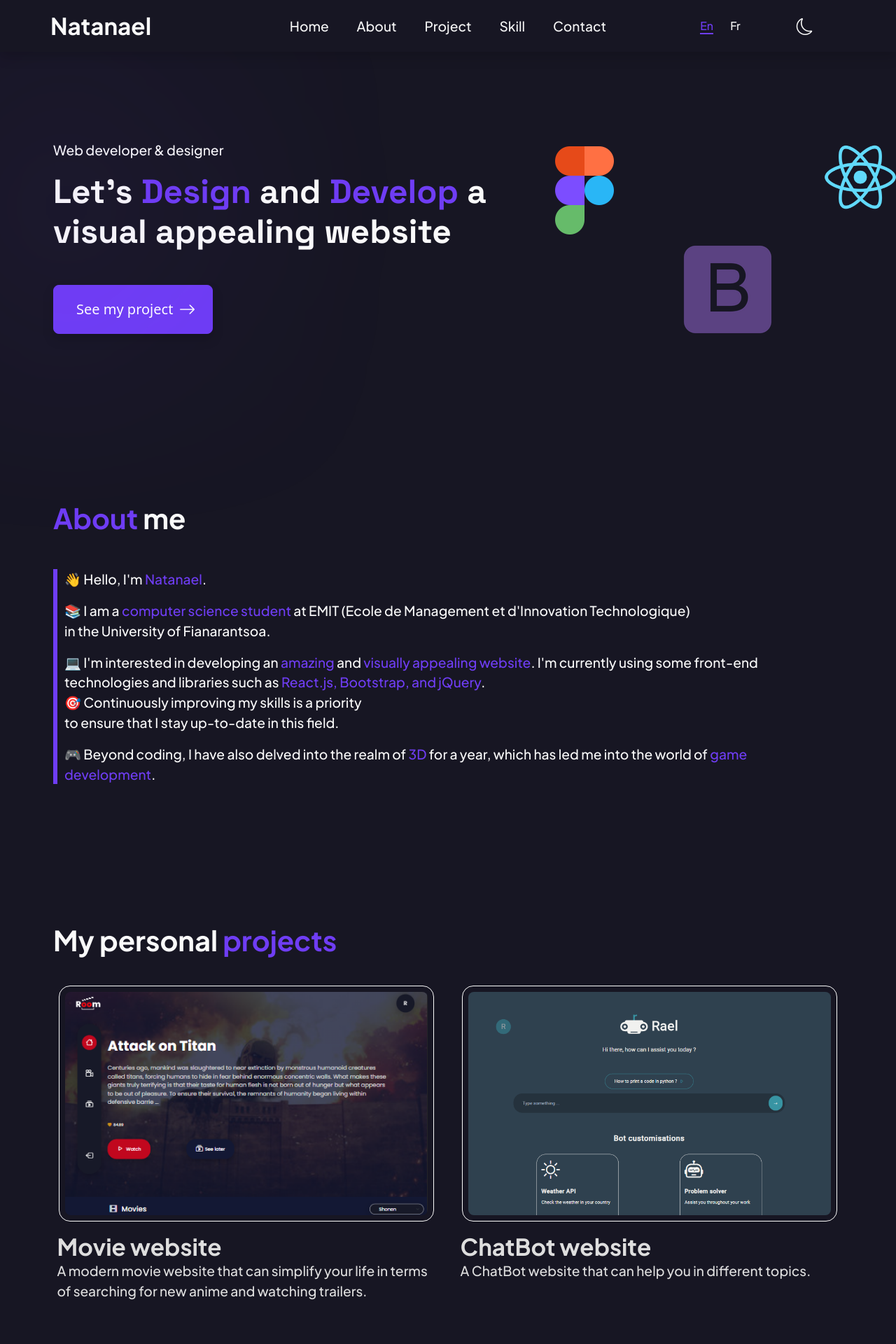
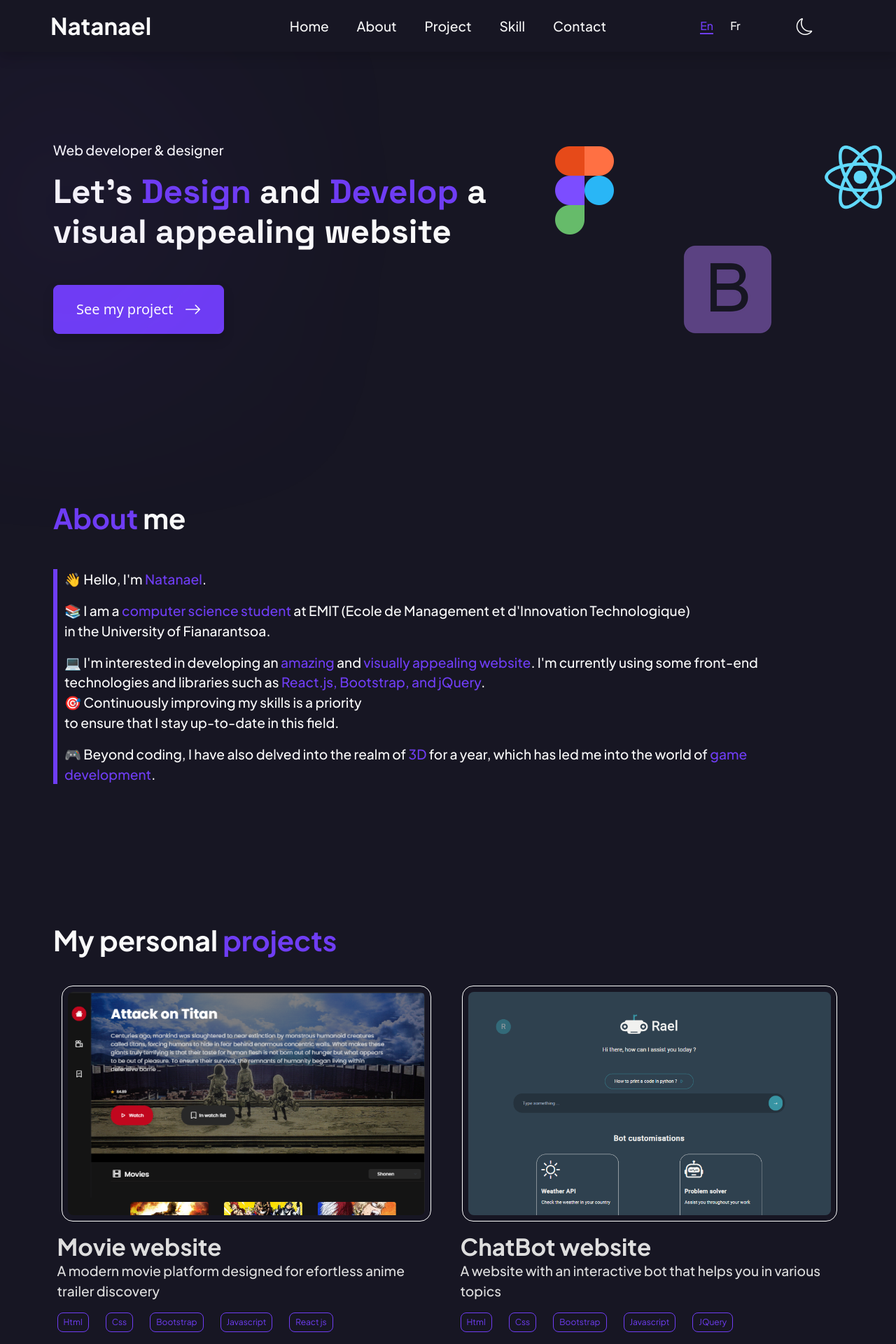
Before and after one commit to NathanRael/Portfolio-2023-old, a React (Vite) app: page / in a window 1280 px wide. Shown: the top 1920 px of the page at 70% size. Built offline with nearby package versions, Linux system fonts and the light colour scheme.

Commit message:
animate content

```diff
--- a/src/components/Buttons.jsx
+++ b/src/components/Buttons.jsx
@@ -37,13 +37,13 @@ export function BigButton({
       variants={buttonVariant}
       whileHover="hover"
       whileTap="tap"
-      className={`btn ${color}  ${inverseIcon ? 'ps-24 pe-32' : 'ps-32 pe-24'} btn-lg  py-16 text-ligh d-flex align-items-center justify-content-center _body shadow`}
+      className={`btn ${color}  btn-lg  px-32 py-16 text-ligh d-flex align-items-center justify-content-center _body shadow`}
       style={{ width: "max-content" }}
       onClick={handleClick}
     >
-      {inverseIcon ? <i className={`${icon} me-8`} style={IconFs}></i> : ""}
+      {inverseIcon ? <i className={`${icon} me-16`} style={IconFs}></i> : ""}
       <span>{name}</span>
-      {!inverseIcon ? <i className={`${icon} ms-8`} style={IconFs}></i> : ""}
+      {!inverseIcon ? <i className={`${icon} ms-16`} style={IconFs}></i> : ""}
     </motion.button>
   );
 }
@@ -61,12 +61,12 @@ export function MdButton({
       variants={buttonVariant}
       whileTap="tap"
       whileHover="hover"
-      className={`btn ${color} ${inverseIcon ? 'ps-16 pe-24 ' : 'ps-24 pe-16'}  py-12 text-ligh d-flex align-items-center justify-content-center _body shadow`}
+      className={`btn ${color} px-24  py-12 text-ligh d-flex align-items-center justify-content-center _body shadow`}
       onClick={handleClick}
     >
-      {inverseIcon ? <i className={`${icon} me-8`} style={IconFs}></i> : ""}
+      {inverseIcon ? <i className={`${icon} me-12`} style={IconFs}></i> : ""}
       <span>{name}</span>
-      {!inverseIcon ? <i className={`${icon} ms-8`} style={IconFs}></i> : ""}
+      {!inverseIcon ? <i className={`${icon} ms-12`} style={IconFs}></i> : ""}
     </motion.button>
   );
 }
--- a/src/components/Project.jsx
+++ b/src/components/Project.jsx
@@ -33,18 +33,20 @@ export default function Project() {
             <Card
               image={MovieImage}
               title="Movie website"
-              description="A modern movie website that can simplify your life in terms of searching for new anime and watching trailers."
+              description="A modern movie platform designed for efortless anime trailer discovery"
               darkMode={darkMode}
               projectLink="https://nathanrael-movie.netlify.app"
+              usedTechno={['Html', 'Css','Bootstrap', 'Javascript', 'React js']}
             />
           </div>
           <div className="col-12 col-lg-6 mx-0 d-flex justify-content-center">
             <Card
               image={ChatImage}
               title="ChatBot website"
-              description="A ChatBot website that can help you in different topics."
+              description="A website with an interactive bot  that helps you in various topics"
               darkMode={darkMode}
               projectLink="https://nathanrael-chatBot.netlify.app"
+              usedTechno={['Html', 'Css','Bootstrap', 'Javascript', 'JQuery']}
             />
           </div>
         </div>
@@ -53,7 +55,7 @@ export default function Project() {
   );
 }
 
-function Card({ image, title, description, darkMode, projectLink }) {
+function Card({ image, title, description, darkMode, projectLink, usedTechno }) {
   const { width, height } = useContext(DataContext);
   const [cardHover, setCardHover] = useState(false);
 
@@ -110,6 +112,18 @@ function Card({ image, title, description, darkMode, projectLink }) {
         <p className={`card-text _lead ${darkMode ? "text-altlight" : ""}`}>
           {description}
         </p>
+        <div className="d-flex justify-content-start align-items-center container-fluid p-0 gap-24">
+          {usedTechno.map((techno, index) => (
+            <motion.div
+            key={techno}
+            initial={{opacity : 0}}
+            whileInView={{opacity : 1}}
+            transition={{duration : 0.5, delay : 0.4, ease : 'easeInOut',}}
+
+            className="border border-primary text-primary py-1 px-2 rounded-3 _small">{techno}</motion.div>
+          ))}
+        </div>
+
       </div>
     </div>
   );
--- a/src/components/Skills.jsx
+++ b/src/components/Skills.jsx
@@ -112,7 +112,7 @@ function SkillItem({ image, name, darkMode, custom }) {
       },
     }),
 
-    hidden: { opacity: 0, y: 20 },
+    hidden: { opacity: 0, y: 50 },
     constraint: {
       top: 5,
       left: 5,
```
Also changed, not shown: src/assets/roomScreenCapture.png.
